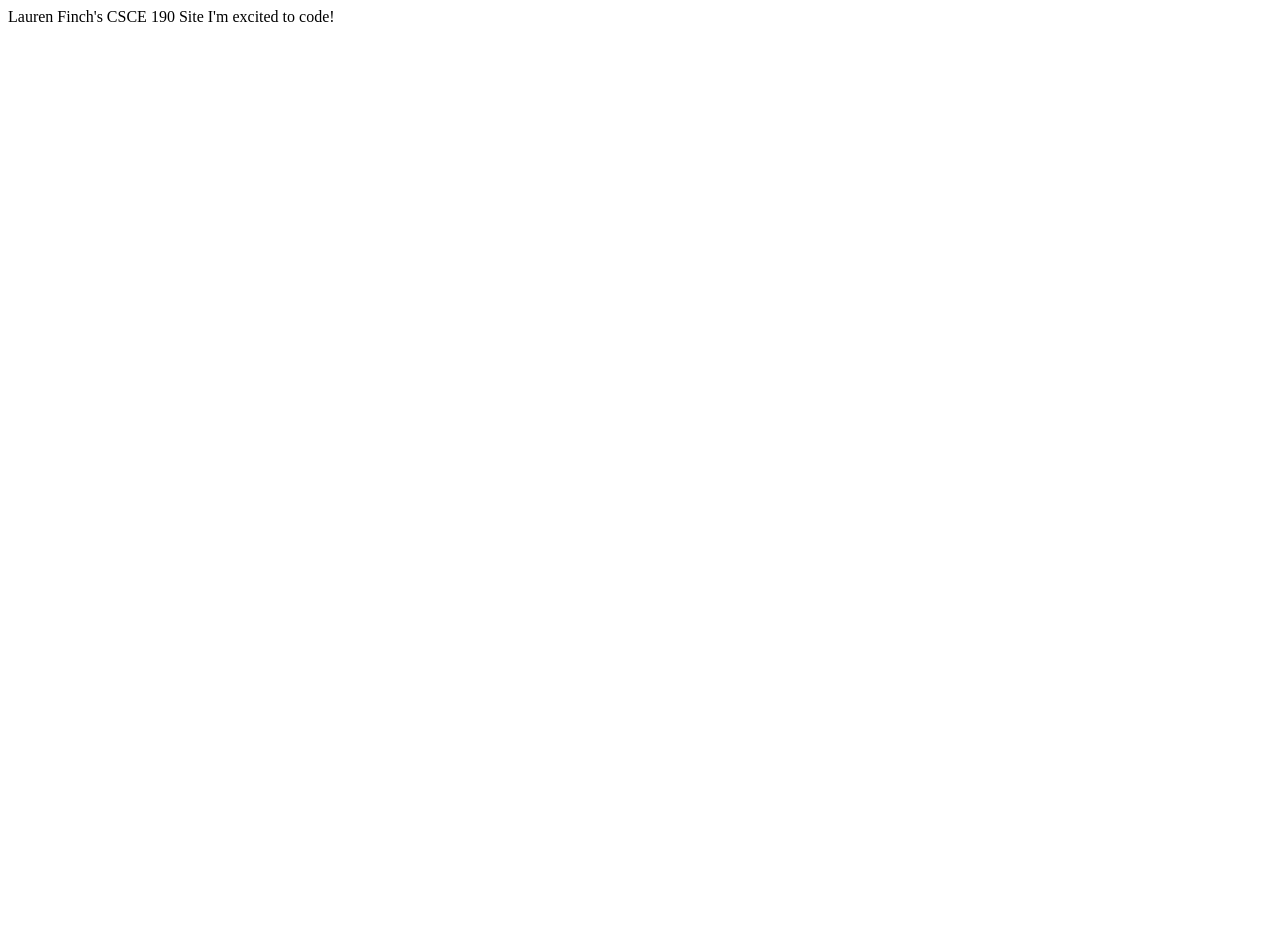
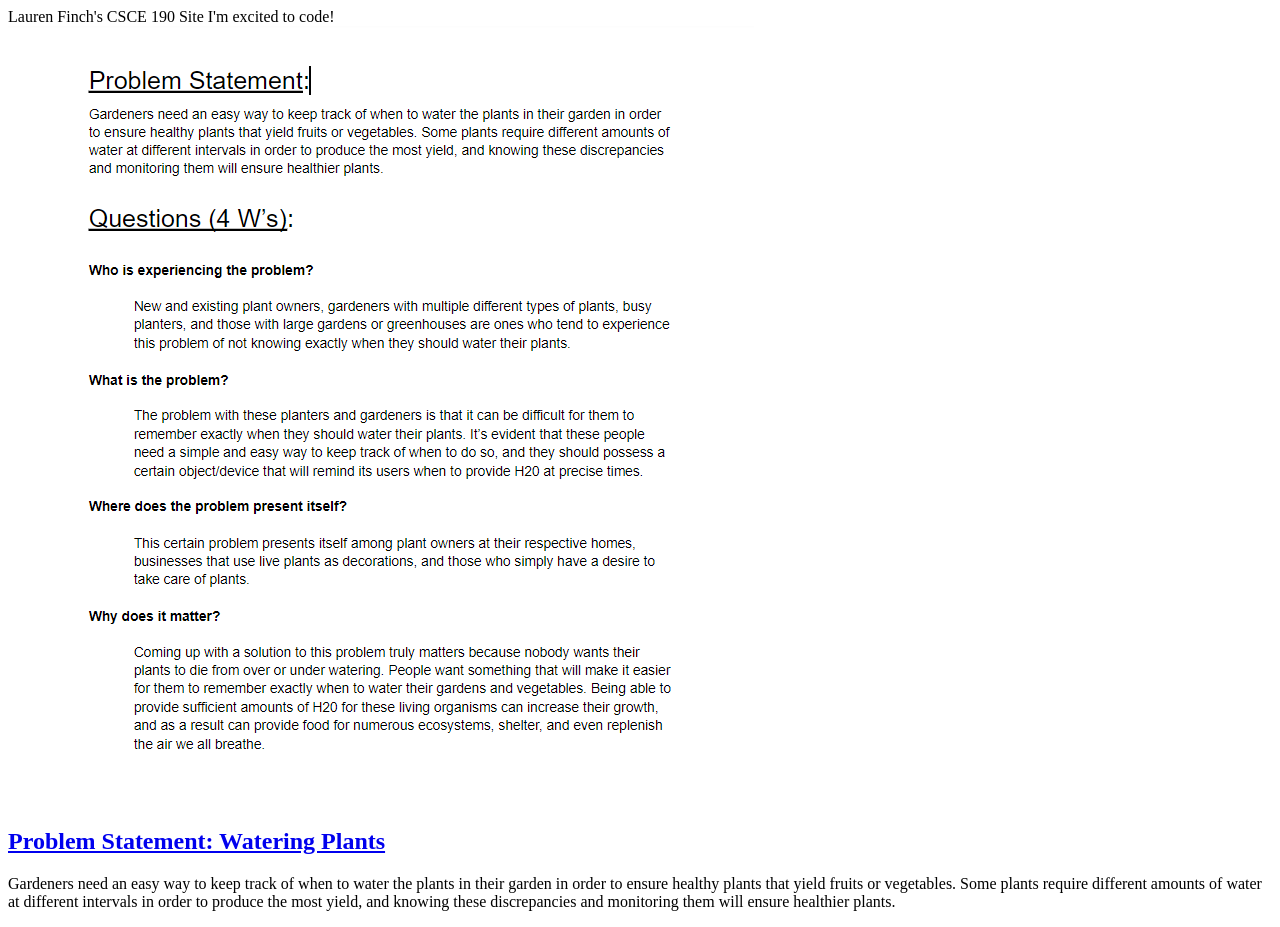
Before and after one commit to Laurenfinch/Laurenfinch.github.io, a plain HTML site: page index.html in a window 1280 px wide. Before the commit the page ends 800 px from the top, so only its background shows below. Drawn offline with Linux system fonts and the light colour scheme.

Commit message:
Add files via upload

```diff
--- a/index.html
+++ b/index.html
@@ -1,2 +1,20 @@
-Lauren Finch's CSCE 190 Site
-I'm excited to code!
+<!DOCTYPE html>
+<html>
+   <head>
+       <title>CSCE 190: Lauren Finch</title>
+   </head>
+   <body>
+        Lauren Finch's CSCE 190 Site
+        I'm excited to code!
+        <section class = "assignment">
+            <a href="Files/Problem Statement Doc.pdf"><img src="Images/Problem Statement.png"></a>
+            <section class="ass-details">
+                <a href="Files/Problem Statement Doc.pdf"><h2> Problem Statement: Watering Plants</h2></a>
+                <p>
+                    Gardeners need an easy way to keep track of when to water the plants in their garden in order to ensure healthy plants that yield fruits or vegetables. Some plants require different amounts of water at different intervals in order to produce the most yield, and knowing these discrepancies and monitoring them will ensure healthier plants.
+                </p>
+            </section>
+        </section>
+   </body>
+
+</html>
```
Also changed, not shown: Images/Problem Statement.png (added), 1 other file.
